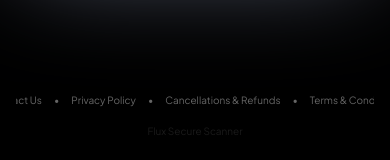
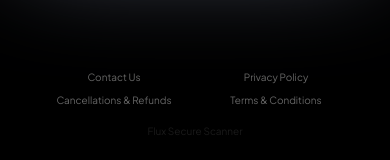
Before and after one commit to flux-payment/website, a React (Vite) app: page /try in a window 390 px wide. Shown: the part 681-841 px from the top of the page. Built offline with nearby package versions, Linux system fonts and the light colour scheme; a web font is replaced by a local one.

Commit message:
fix: Implement responsive 2x2 grid footer for mobile

```diff
--- a/src/components/ScannerPage.jsx
+++ b/src/components/ScannerPage.jsx
@@ -149,15 +149,15 @@ function ScannerPage() {
             </div>
 
             {/* Footer with Legal Links */}
-            <footer className="mt-auto flex flex-col items-center gap-4 w-full pb-6 z-10">
-                <div className="flex justify-center items-center gap-3 text-[10px] sm:text-xs text-white/40 w-full text-center px-4 whitespace-nowrap overflow-x-auto no-scrollbar">
-                    <button onClick={() => setActiveModal('contact')} className="hover:text-white transition-colors flex-shrink-0">Contact Us</button>
-                    <span>•</span>
-                    <button onClick={() => setActiveModal('privacy')} className="hover:text-white transition-colors flex-shrink-0">Privacy Policy</button>
-                    <span>•</span>
-                    <button onClick={() => setActiveModal('refund')} className="hover:text-white transition-colors flex-shrink-0">Cancellations & Refunds</button>
-                    <span>•</span>
-                    <button onClick={() => setActiveModal('terms')} className="hover:text-white transition-colors flex-shrink-0">Terms & Conditions</button>
+            <footer className="mt-auto flex flex-col items-center gap-4 w-full pb-6 z-10 px-4">
+                <div className="grid grid-cols-2 gap-y-2 gap-x-1 w-full max-w-xs sm:flex sm:max-w-none sm:justify-center sm:gap-3 text-[10px] sm:text-xs text-white/40 text-center">
+                    <button onClick={() => setActiveModal('contact')} className="hover:text-white transition-colors">Contact Us</button>
+                    <span className="hidden sm:inline">•</span>
+                    <button onClick={() => setActiveModal('privacy')} className="hover:text-white transition-colors">Privacy Policy</button>
+                    <span className="hidden sm:inline">•</span>
+                    <button onClick={() => setActiveModal('refund')} className="hover:text-white transition-colors">Cancellations & Refunds</button>
+                    <span className="hidden sm:inline">•</span>
+                    <button onClick={() => setActiveModal('terms')} className="hover:text-white transition-colors">Terms & Conditions</button>
                 </div>
                 <div className="text-center text-white/10 text-[10px] pointer-events-none">
                     Flux Secure Scanner
```
